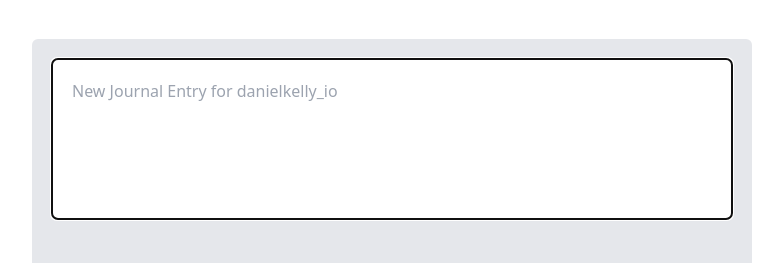
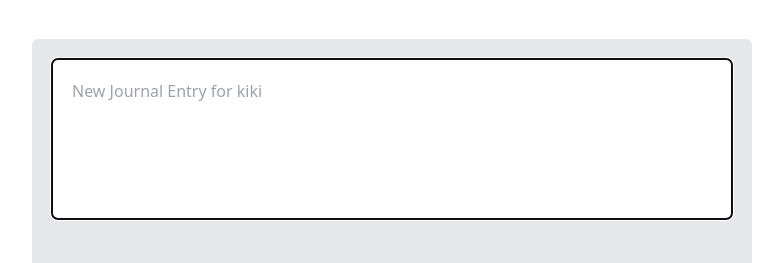
Before and after one commit to kikitsa/journal-web-app, a Vue app: page / in a window 1280 px wide. Shown: the part 140-403 px from the top of the page, without its empty margins (248-1031 px from the left). Built offline with nearby package versions, Linux system fonts and the light colour scheme.

Commit message:
Final touches

```diff
--- a/src/App.vue
+++ b/src/App.vue
@@ -11,7 +11,7 @@ const entries: Entry[] = reactive([]);
 
 const user: User = reactive({
   id: 1,
-  username: "danielkelly_io",
+  username: "kiki",
   settings: [],
 });
 
```
